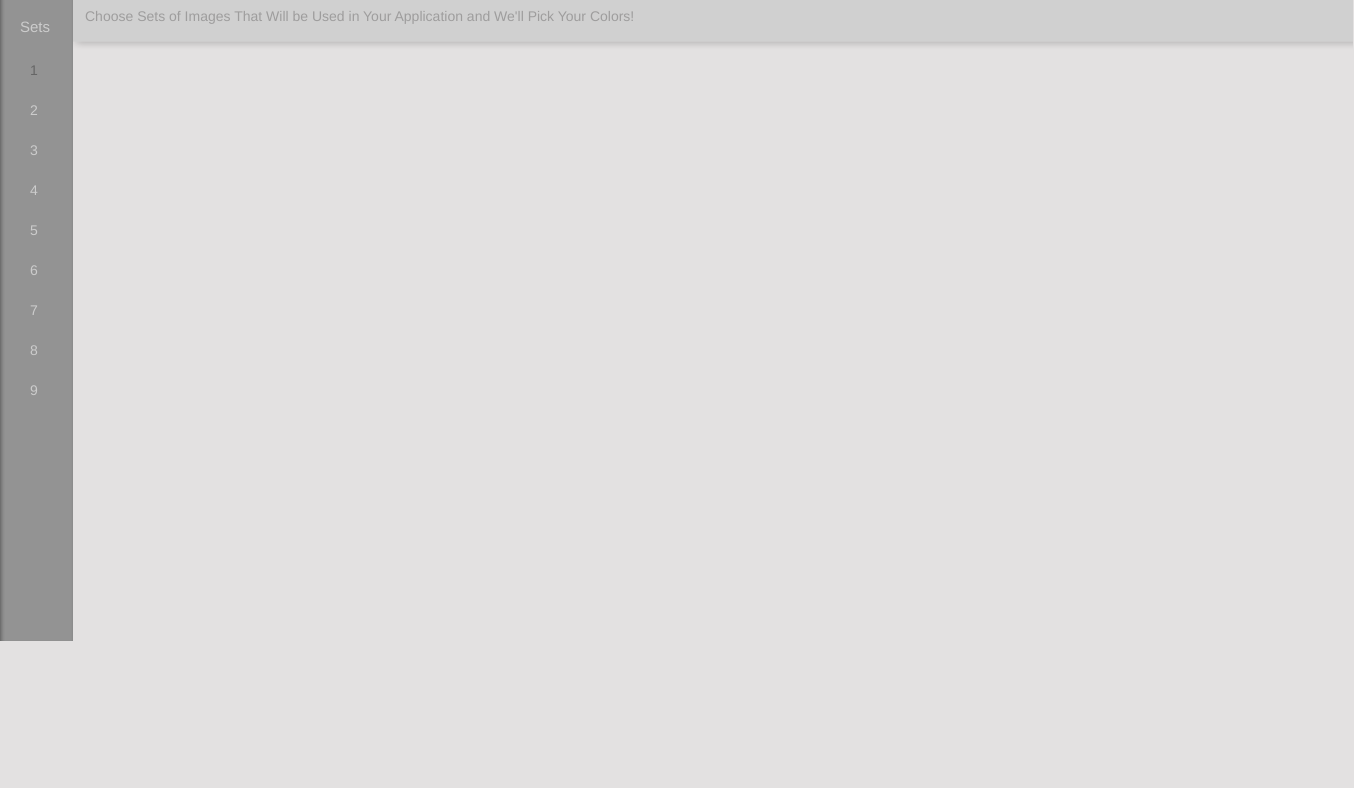
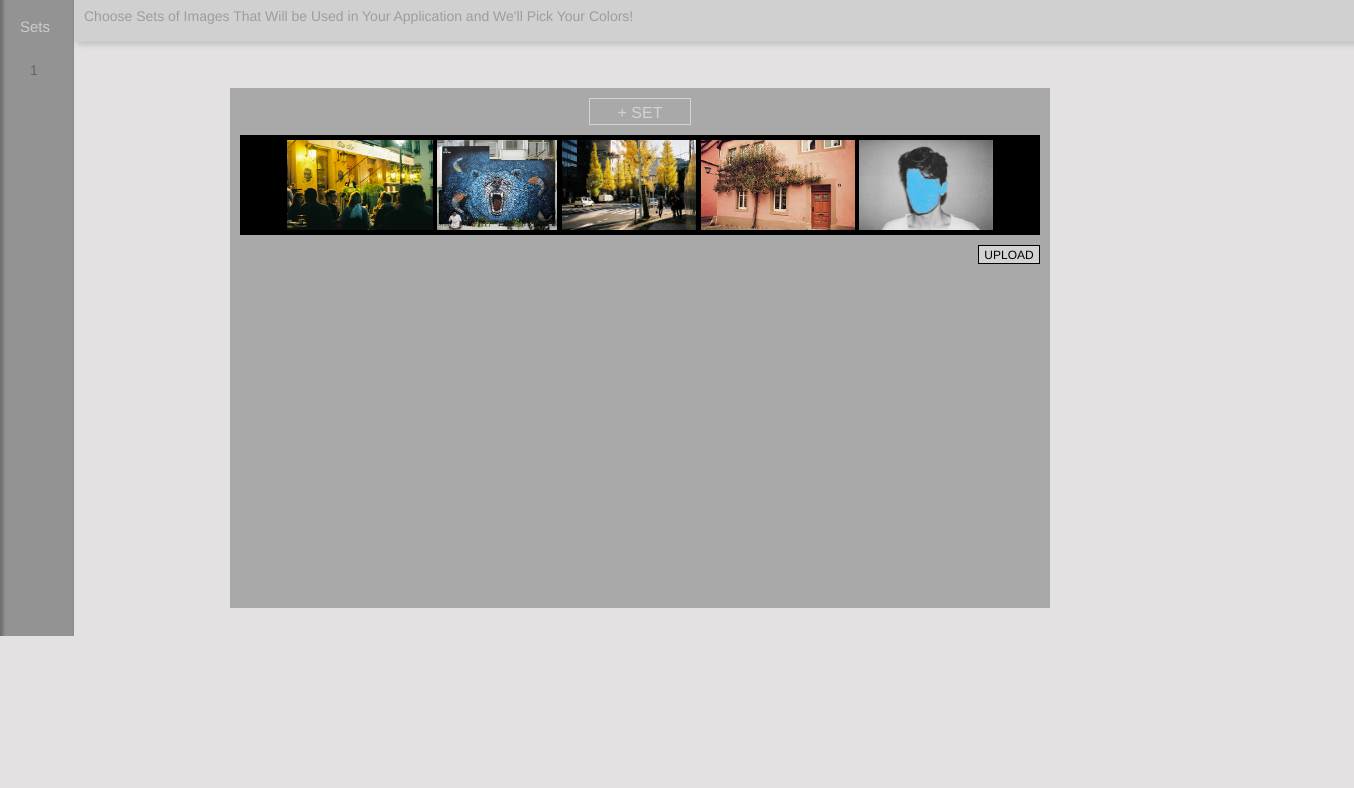
Before and after one commit to tc28/viceralColorProject, a plain HTML site: page prototype/imageselection.html in a window 1280 px wide. Shown: the part 62-850 px from the top of the page, 1354 px wide, since content can reach past the window. Before the commit the page ends 800 px from the top, so only its background shows below. Drawn offline with nearby package versions, Linux system fonts and the light colour scheme.

Commit message:
Fixed positioning, upload

```diff
--- a/prototype/imageselection.html
+++ b/prototype/imageselection.html
@@ -5,48 +5,59 @@
 <title>Prototype</title>
 <link rel="stylesheet" href="stylesheet_prototype.css" type="text/css" />
 <script type="text/javascript" src="http://ajax.googleapis.com/ajax/libs/jquery/1.11.0/jquery.min.js"></script>
-<script type="text/javascript" src="active.js"></script>
+<script type="text/javascript" src ="javascript.js"></script>
 </head>
 <body>
 	<div id="nav">
-    		<!--<img id="top_nav_img" src="top_nav.png" alt= "some text"></img> -->
    		<ul id="main_nav">
 			  <li id="images"><a href="imageselection.html"class="active">Image Selection</a></li>
 			  <li id="website"><a href="website_page.html">Website</a></li>
 			  <li id="mobile"><a href="mobile.html">Mobile</a></li>
 			</ul>
-
-    </div>
     <div id="logo">
    		<img id="logo_img" src="production_pro_logo.png" alt= "some text"></img>
     </div>
+  </div>
+
   <div id="drop_down">
     	<img id="drop_down_img" src="drop_down.png" alt:"some text"></img>
-    </div>
       <div id="drop_down_text">
         Choose Sets of Images That Will be Used in Your Application and We'll Pick Your Colors!
       </div>
+  </div>
+
   <div id="side_nav">
     <img id="side_nav_img" src="side_nav2.png" alt= "some text"></img>
+  </div>
 
-   					</div>
   <div id="sets">
 		Sets
     <div id="set_numbers">
       <ul id="list_numbers">
-			  				<li id="1"><a href=""class="active">1</a></li>
-			  				<li id="2"><a href="">2</a></li>
-			  				<li id="3"><a href="">3</a></li>
-                            <li id="4"><a href="">4</a></li>
-			  				<li id="5"><a href="">5</a></li>
-			  				<li id="6"><a href="">6</a></li>
-                            <li id="7"><a href="">7</a></li>
-                            <li id="8"><a href="">8</a></li>
-			  				<li id="9"><a href="">9</a></li>
+			  <li id="1"><a href="#"class="active">1</a></li>
 			</ul>
     </div>
   </div>
 
-
+  <!-- Upload Code -->
+    <div id="wrapper">
+        <div id="buttons">
+            <div id="add">+ set</div>
+        </div>
+        <ul id="imagesets">
+            <li>
+                <div class="block" id="first">
+                    <ul id="blockImages">
+                        <li><img src="images/1.png"></img></li>
+                        <li><img src="images/2.png"></img></li>
+                        <li><img src="images/3.png"></img></li>
+                        <li><img src="images/4.png"></img></li>
+                        <li><img src="images/5.png"></img></li>
+                    </ul>
+                </div>
+                <div class="upload">Upload</div>
+            </li>
+        </ul>
+    </div>
 </body>
 </html>
--- /dev/null
+++ b/prototype/javascript.js
@@ -0,0 +1,34 @@
+var prev_li = $("#first");
+var setCounter = 1;
+
+$(document).ready(function() {
+	console.log("hi");
+	$("#add").click( function() {
+		var li = document.createElement('li');
+		var ul = document.getElementById("imagesets");
+		li.innerHTML = "<div class='block' style ='height: 50px; padding-top:40px'>+ Drag Images Here</div><div class='upload'>Upload</div>";
+		ul.insertBefore(li, prev_li);
+		prev_li = li;
+
+		setCounter++;
+		var set_li = document.createElement('li');
+		var set_ul = document.getElementById("list_numbers");
+		set_li.innerHTML = "<a href='#'>"+setCounter+"</a>";
+		$(set_li).attr("id",setCounter);
+		set_ul.appendChild(set_li);
+	});
+
+	$("#add").mousedown( function() {
+		$(this).css("color","black");
+	});
+	$("#add").mouseup( function() {
+		$(this).css("css","white");
+	});
+
+	$("#add").hover( function() {
+		$(this).css("color","white");
+	}, function() {
+		$(this).css("color","lightgray");
+	});
+
+});
--- a/prototype/stylesheet_prototype.css
+++ b/prototype/stylesheet_prototype.css
@@ -3,27 +3,25 @@
 
 body{
 	background-color:rgb(227,225,225);
-	position:relative;
-	display:block;
-	width:100%;
-	padding:0px;
-	margin:0px;
 }
+
 #nav{
-	display:block;
+	position: absolute;
+	top: 0;
+	left: 0;
 	height:55px;
 	width:100%;
-	position:fixed;
-	z-index:1;
 	background-color:rgb(197,96,54);
 }
+
 #main_nav li{
 	list-style:none;
 	position:relative;
 	display:inline-block;
-	left:33px;
+	left:34px;
 	top:14px;
 }
+
 #main_nav li a{
 	color:rgb(214,212,212);
 	height:50px;
@@ -33,11 +31,11 @@ body{
 	font-family:Helvetica, sans-serif;
 	text-decoration:none;
 	font-size:14px;
-
 }
 #main_nav a:hover{
     background-color:rgba(255,255,255,.3);
 }
+
 #main_nav .active{
 	background-color: rgb(208,208,208);
 	color: rgb(158,157,157);
@@ -46,38 +44,39 @@ body{
 	background-color: rgb(208,208,208);
 }
 
+#drop_down{
+	position: absolute;
+	top:55px;
+	left:74px;
+	width: 100%;
+}
+
 #drop_down_img{
-	top:55px;
-	left:73px;
-	display:block;
-	position:fixed;
+	position: absolute;
 	height:70px;
 	width:100%;
-	z-index:1;
-
 }
 #logo{
-	position:fixed;
+	position:absolute;
 	z-index:1;
-	top:10px;
-	left:17px;
+	top:8px;
+	left:30px;
 }
 #drop_down_text{
+	position: absolute;
 	font-family:Helvetica, sans-serif;
+	top: 15px;
+	left: 10px;
 	font-size:14px;
-	position:fixed;
 	color:rgb(158,157,157);
-	left:85px;
-	top:70px;
-	z-index:1;
 }
 #side_nav{
-	width:100%;
-	position:fixed;
-	display:block;
-	left:-1px;
-	top:55px;
-
+	position: absolute;
+	background-repeat:repeat-y;
+	width: 104px;
+	height: 100%;
+	left:0px;
+	top:50px;
 }
 #sets{
 	color:#CCC;
@@ -85,7 +84,7 @@ body{
 	left:20px;
 	font-family:Helvetica, sans-serif;
 	font-size:15px;
-	position:fixed;
+	position:absolute;
 }
 #set_numbers li{
 	list-style:none;
@@ -134,3 +133,84 @@ body{
 	margin-right:auto;
 
 }
+
+/*Upload Code */
+#wrapper{
+	position: relative;
+	width: 800px;
+	height: 500px;
+	text-align: center;
+	margin: 150px auto 0 auto;
+	background-color: darkgray;
+	padding: 10px;
+	overflow-y: auto;
+}
+
+#add{
+	border: 1px solid lightgray;
+	width: 100px;
+	height: 20px;
+	text-transform: uppercase;
+	font-family: helvetica, sans-serif;
+	text-align: center;
+	padding-top: 5px;
+	margin: 0 auto 10px auto;
+	color: lightgray;
+
+}
+
+#wrapper a{
+	text-decoration: none;
+	color: black;
+	outline: none;
+}
+
+
+#wrapper ul{
+	list-style-type: none;
+	padding: 0;
+	margin: 0;
+}
+
+.upload{
+	border: 1px solid black;
+	width: 60px;
+	height: 15px;
+	font-size: 9pt;
+	background-color: lightgray;
+	margin: 10px 0 10px 0;
+	padding-top: 2px;
+	text-transform: uppercase;
+	font-family: helvetica, sans-serif;
+	text-align: center;
+	float: right;
+}
+
+.block{
+	position: relative;
+	margin-left: auto;
+	margin-right: auto;
+	display: block;
+	width: 800px;
+	height: 100px;
+	background-color: black;
+	color: gray;
+	overflow-x: auto;
+	white-space:nowrap;
+	text-transform: uppercase;
+	font-family: helvetica, sans-serif;
+	z-index: 2;
+}
+
+#blockImages li{
+	display: inline-block;
+}
+
+#wrapper img{
+	position: relative;
+	top: 0;
+	margin-top: 5px;
+	height: 90px;
+}
+
+/*End Upload Code */
```
Also changed, not shown: prototype/prototype.html (deleted, +0 -20 lines), prototype/images/1.png (added), prototype/images/2.png (added), prototype/images/3.png (added), prototype/images/4.png (added), prototype/images/5.png (added). Lines whose indentation alone changed are shown as unchanged.
